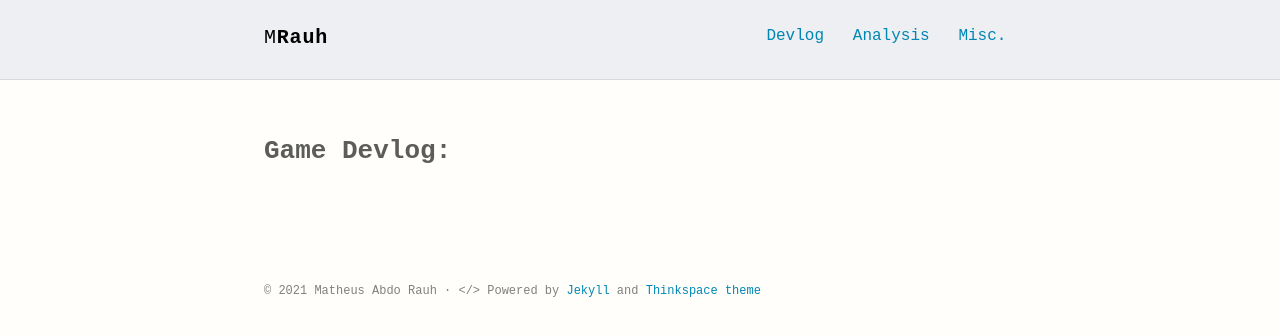
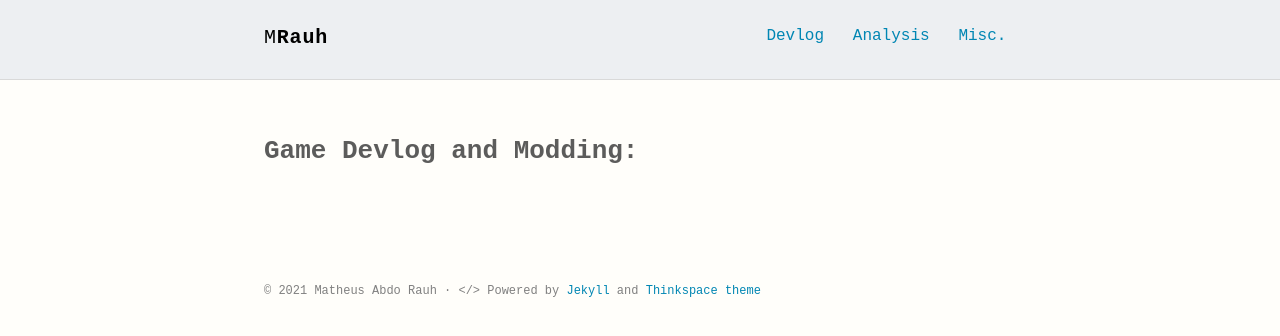
Before and after one commit to m-rauh/m-rauh.github.io, a Jekyll site: the page built from gamedev.md, in a window 1280 px wide. Shown: the top 336 px of the page. Built offline with Jekyll 4.4.1, drawn with Linux system fonts in a browser that asks for light colours; some web fonts are replaced.

Commit message:
Update gamedev.md

```diff
--- a/gamedev.md
+++ b/gamedev.md
@@ -5,4 +5,4 @@ category: gamedev
 permalink: /gamedev/
 ---
 
-## Game Devlog:
+## Game Devlog and Modding:
```
